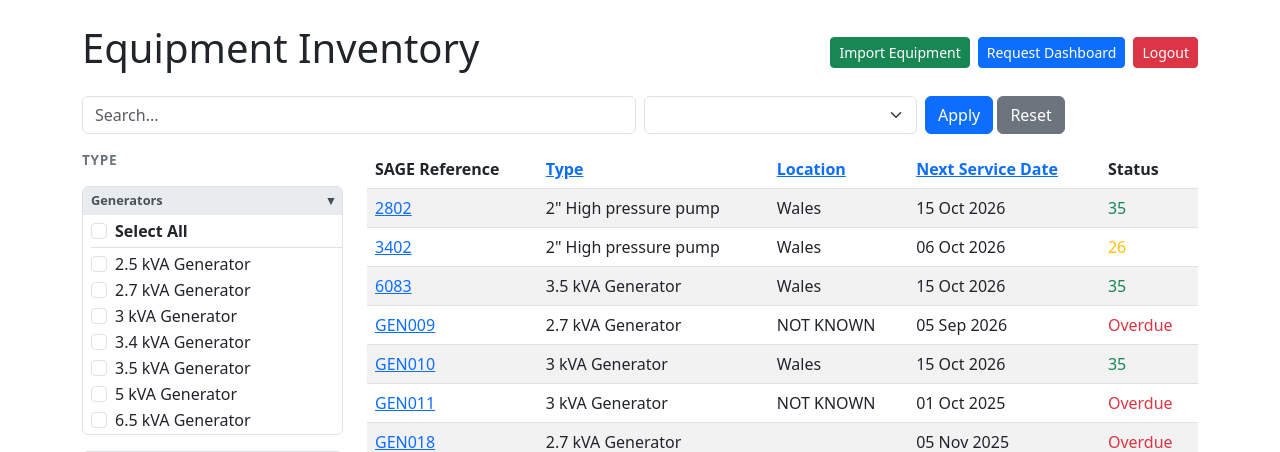
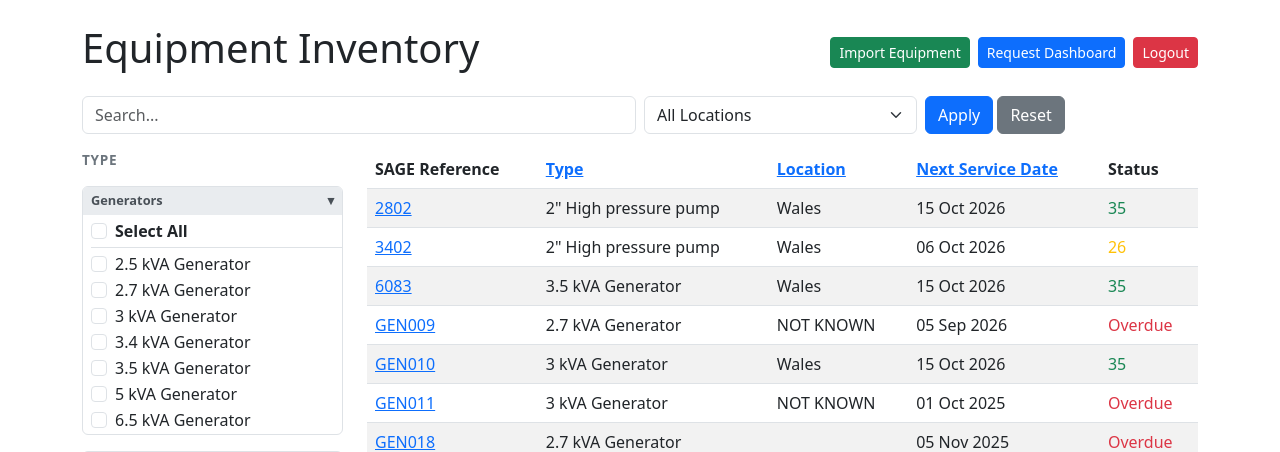
Before and after one commit to sillypantons/equipment-inventory, a Django app: page / in a window 1280 px wide. Shown: the top 452 px of the page. Run offline with Django 5.2, Linux system fonts and the light colour scheme; a user stored in the database is signed in; data comes from the database, SQL or seed files in the repository.

Commit message:
location dropdown filter fix

```diff
--- a/inventory/templates/inventory/equipment_list.html
+++ b/inventory/templates/inventory/equipment_list.html
@@ -110,9 +110,9 @@ tr:hover { background-color: #f5f5f5; }
             <!-- Dropdown filters (location) -->
             <div class="col-md-3">
                 <select name="location" class="form-select">
-                    <option value="" {% if not location_filter %}selected{% endif %}>All Locations</option>
+                    <option value="" {% if not request.GET.location %}selected{% endif %}>All Locations</option>
                     {% for loc in locations %}
-                        <option value="{{ loc }}" {% if location_filter == loc %}selected{% endif %}>
+                        <option value="{{ loc }}" {% if request.GET.location == loc %}selected{% endif %}>
                             {{ loc }}
                         </option>
                     {% endfor %}
@@ -234,7 +234,6 @@ tr:hover { background-color: #f5f5f5; }
                                 <td>{{ item.type }}</td>
                                 <td>{{ item.location }}</td>
                                 <td>{{ item.next_service|date:"d M Y" }}</td>
-                                <!-- was item.next service_calc but dates didnt match -->
                                 <td>
                                     {% if item.days_till_service < 0 %}
                                         <span class="text-danger">Overdue</span>
--- a/inventory/views.py
+++ b/inventory/views.py
@@ -34,9 +34,8 @@ def equipment_list(request):
         equipment = equipment.filter(type__in=selected_types)
 
     from django.db.models import F, ExpressionWrapper, DateField
-    from django.utils import timezone
     from datetime import timedelta
-
+    # this calculated varialbe is here just to allow the sort functionality as dates dont sort good
     equipment = equipment.annotate(
         next_service_calc=ExpressionWrapper(
             F("last_service") + timedelta(days=182),
```
